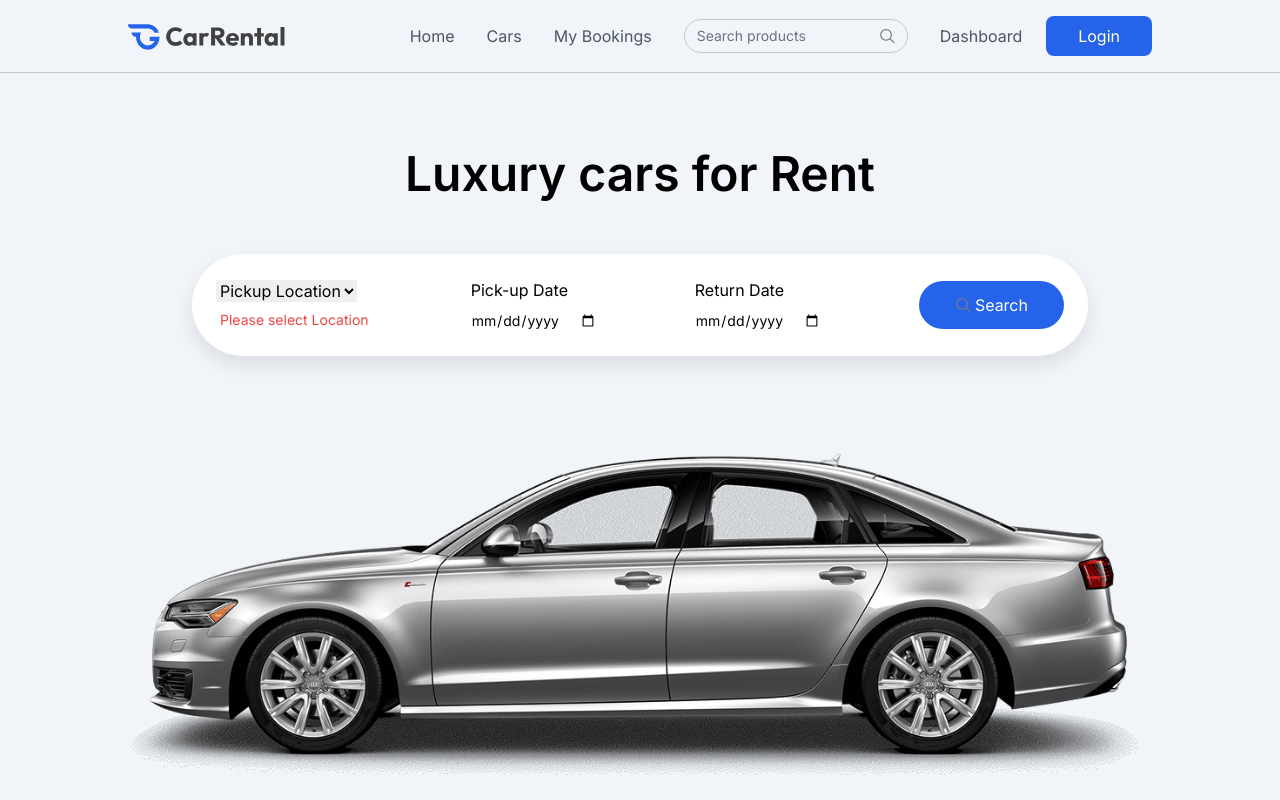
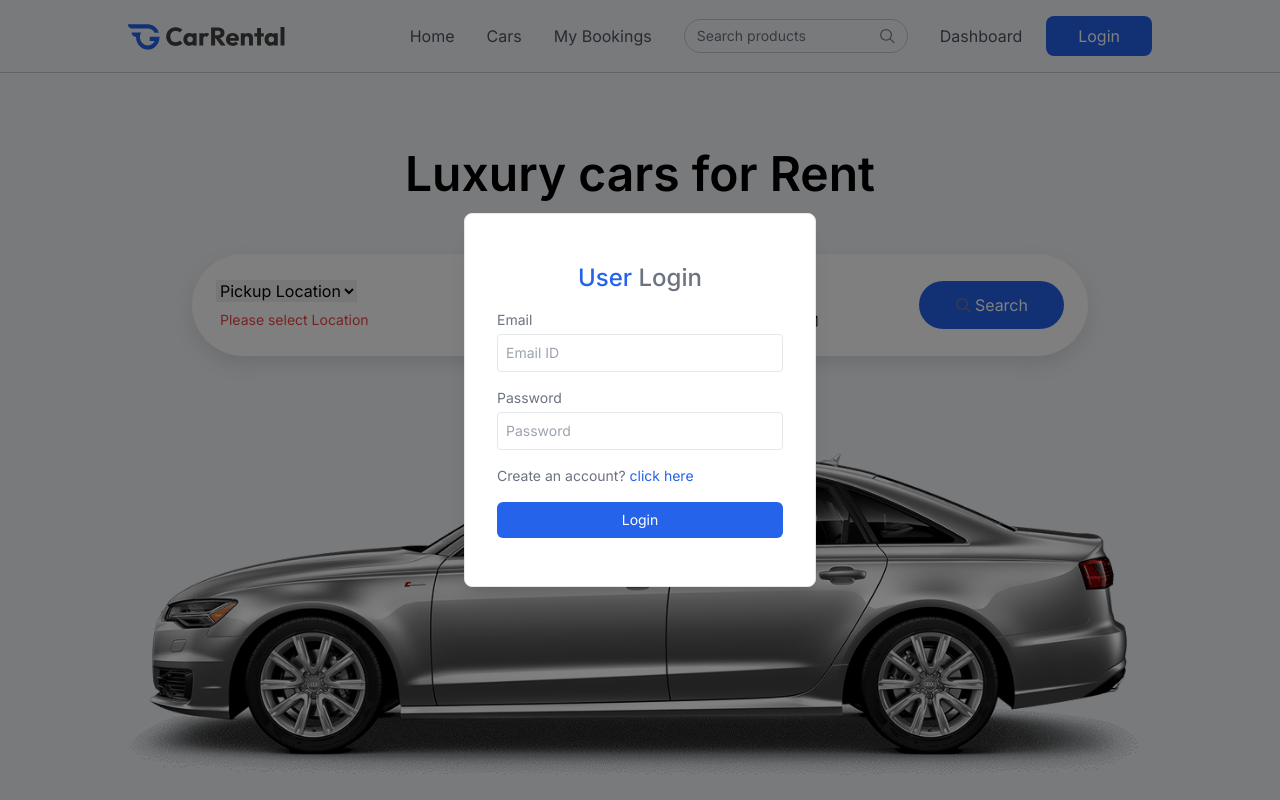
Before and after one commit to TejasVaradaraj/Car_Rental_Website, a React (Vite) app: page / in a window 1280 px wide. Both pictures are taken after a click on the button "Login". Shown: the top 800 px of the page. Built offline with nearby package versions, Linux system fonts and the light colour scheme; the HTML template or start-up script is replaced by a standard one.

Commit message:
Finished login, --> Finished Front-End

```diff
--- a/src/App.jsx
+++ b/src/App.jsx
@@ -10,6 +10,7 @@
 import AddCar from './pages/owner/Add_Car'
 import ManageCars from './pages/owner/Manage_Cars'
 import ManageBookings from './pages/owner/Manage_Bookings'
+import Login from './components/Login'
 
 const App = () => {
 
@@ -17,6 +18,7 @@
   const isOwnerPath = useLocation().pathname.startsWith('/owner')
   return (
     <>
+      {showLogin && <Login setShowLogin={setShowLogin}/>}
       {!isOwnerPath && <Navigation_bar setShowLogin={setShowLogin}/>}
 
       <Routes>
--- /dev/null
+++ b/src/components/Login.jsx
@@ -0,0 +1,50 @@
+import React from 'react'
+
+const Login = ({ setShowLogin }) => {
+  const [state, setState] = React.useState('login')
+  const [name, setName] = React.useState('')
+  const [email, setEmail] = React.useState('')
+  const [password, setPassword] = React.useState('')
+
+  const onSubmitHandler = async (event) => {
+    event.preventDefault()
+  }
+
+  return (
+    <div onClick={() => setShowLogin(false)} className='fixed top-0 bottom-0 left-0 right-0 z-[100] flex items-center text-sm text-gray-600 bg-black/50'>
+      <form onSubmit={onSubmitHandler} onClick={(e) => e.stopPropagation()} className="flex flex-col gap-4 m-auto items-start p-8 py-12 w-80 sm:w-[352px] text-gray-500 rounded-lg shadow-xl border border-gray-200 bg-white">
+        <p className="text-2xl font-medium m-auto">
+          <span className="text-primary">User</span> {state === 'login' ? 'Login' : 'Sign Up'}
+        </p>
+        {state === 'register' && (
+          <div className="w-full">
+            <p>Name</p>
+            <input onChange={(e) => setName(e.target.value)} value={name} placeholder="Name" className="border border-gray-200 rounded w-full p-2 mt-1 outline-primary" type="text" required />
+          </div>
+        )}
+        <div className="w-full ">
+          <p>Email</p>
+          <input onChange={(e) => setEmail(e.target.value)} value={email} placeholder="Email ID" className="border border-gray-200 rounded w-full p-2 mt-1 outline-primary" type="email" required />
+        </div>
+        <div className="w-full ">
+          <p>Password</p>
+          <input onChange={(e) => setPassword(e.target.value)} value={password} placeholder="Password" className="border border-gray-200 rounded w-full p-2 mt-1 outline-primary" type="password" required />
+        </div>
+        {state === 'register' ? (
+          <p>
+            Already have account? <span onClick={() => setState('login')} className="text-primary cursor-pointer">click here</span>
+          </p>
+        ) : (
+          <p>
+            Create an account? <span onClick={() => setState('register')} className="text-primary cursor-pointer">click here</span>
+          </p>
+        )}
+        <button className="bg-primary hover:bg-indigo-600 transition-all text-white w-full py-2 rounded-md cursor-pointer">
+          {state === 'register' ? 'Create Account' : 'Login'}
+        </button>
+      </form>
+    </div>
+  )
+}
+
+export default Login
```
